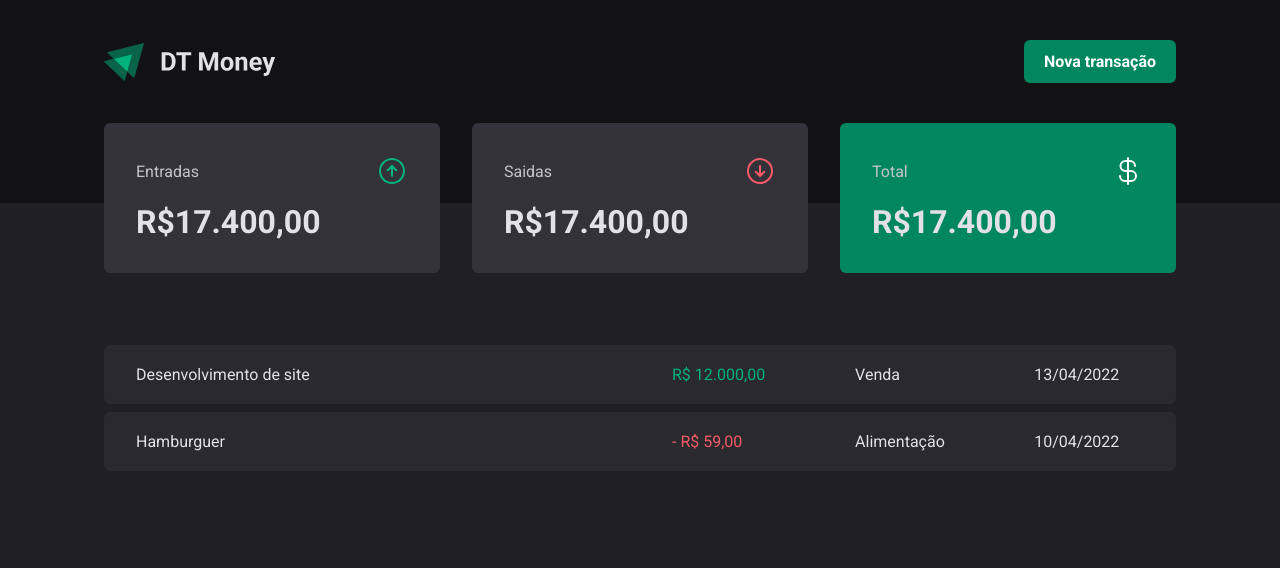
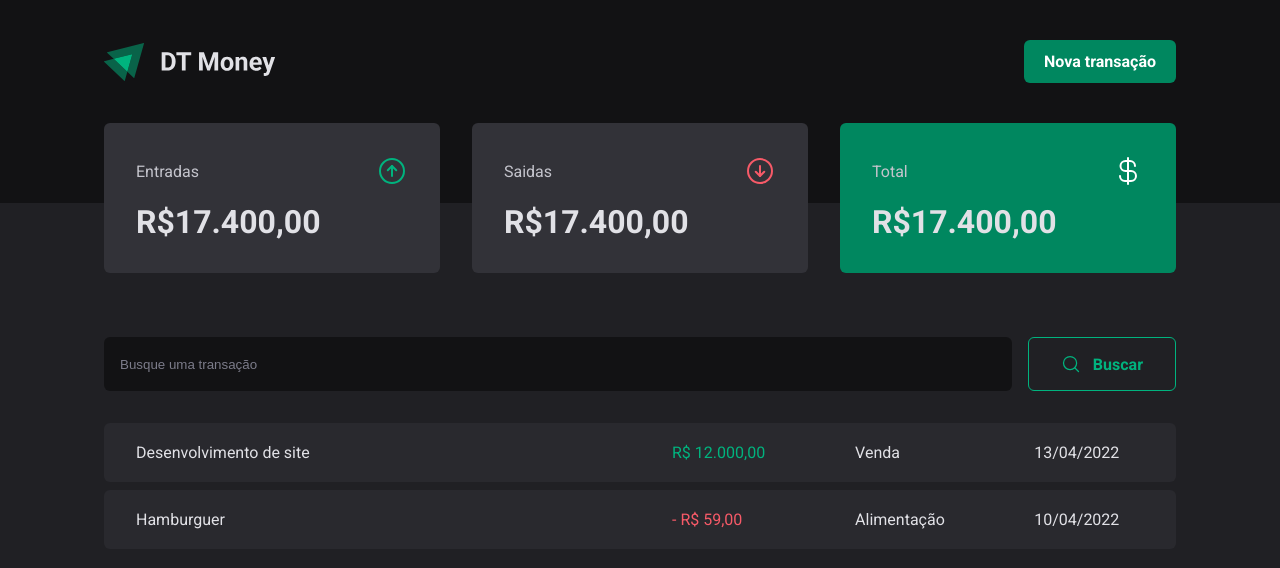
Before and after one commit to felipe0848/Dt-Money, a React (Vite) app: page / in a window 1280 px wide. Shown: the top 568 px of the page. Built offline with nearby package versions, Linux system fonts and the light colour scheme.

Commit message:
Feat: Add FormSearch

```diff
--- /dev/null
+++ b/src/styles/pages/transactions/components/form-search/index.tsx
@@ -0,0 +1,14 @@
+import { MagnifyingGlass } from 'phosphor-react'
+import { FormSeachContainer } from './styles'
+
+export function FormSearch() {
+  return (
+    <FormSeachContainer>
+      <input type="text" placeholder="Busque uma transação" />
+      <button>
+        <MagnifyingGlass size={20} />
+        <span>Buscar</span>
+      </button>
+    </FormSeachContainer>
+  )
+}
--- /dev/null
+++ b/src/styles/pages/transactions/components/form-search/styles.ts
@@ -0,0 +1,42 @@
+import styled from 'styled-components'
+
+export const FormSeachContainer = styled.form`
+  display: flex;
+  gap: 1rem;
+
+  > input {
+    flex: 1;
+    padding: 1rem;
+    border-radius: 6px;
+    background: ${(props) => props.theme['gray-900']};
+    color: ${(props) => props.theme['gray-300']};
+    border: none;
+
+    &::placeholder {
+      color: ${(props) => props.theme['gray-500']};
+    }
+  }
+  > button {
+    display: flex;
+    align-items: center;
+    gap: 0.75rem;
+    border-radius: 6px;
+    padding: 1rem 2rem;
+    font-weight: bold;
+
+    color: ${(props) => props.theme['green-300']};
+    border: 1px solid ${(props) => props.theme['green-300']};
+    background: transparent;
+    cursor: pointer;
+
+    &:hover {
+      color: ${(props) => props.theme.white};
+      border-color: ${(props) => props.theme['green-500']};
+      background: ${(props) => props.theme['green-500']};
+      transition:
+        background-color 0.2s,
+        border-color 0.2s,
+        color 0.2s;
+    }
+  }
+`
--- a/src/styles/pages/transactions/index.tsx
+++ b/src/styles/pages/transactions/index.tsx
@@ -1,5 +1,6 @@
 import { Header } from '../../../components/header'
 import { Summary } from '../../../components/summary'
+import { FormSearch } from './components/form-search'
 import {
   PriceHighlight,
   TransactionContainer,
@@ -13,6 +14,7 @@ export function Transactions() {
       <Summary />
 
       <TransactionContainer>
+        <FormSearch />
         <TransactionTable>
           <tbody>
             <tr>
--- a/src/styles/pages/transactions/styles.ts
+++ b/src/styles/pages/transactions/styles.ts
@@ -10,6 +10,7 @@ export const TransactionTable = styled.table`
   width: 100%;
   border-collapse: separate;
   border-spacing: 0 0.5rem;
+  margin-top: 1.5rem;
   td {
     padding: 1.25rem 2rem;
     background-color: ${(props) => props.theme['gray-700']};
```
